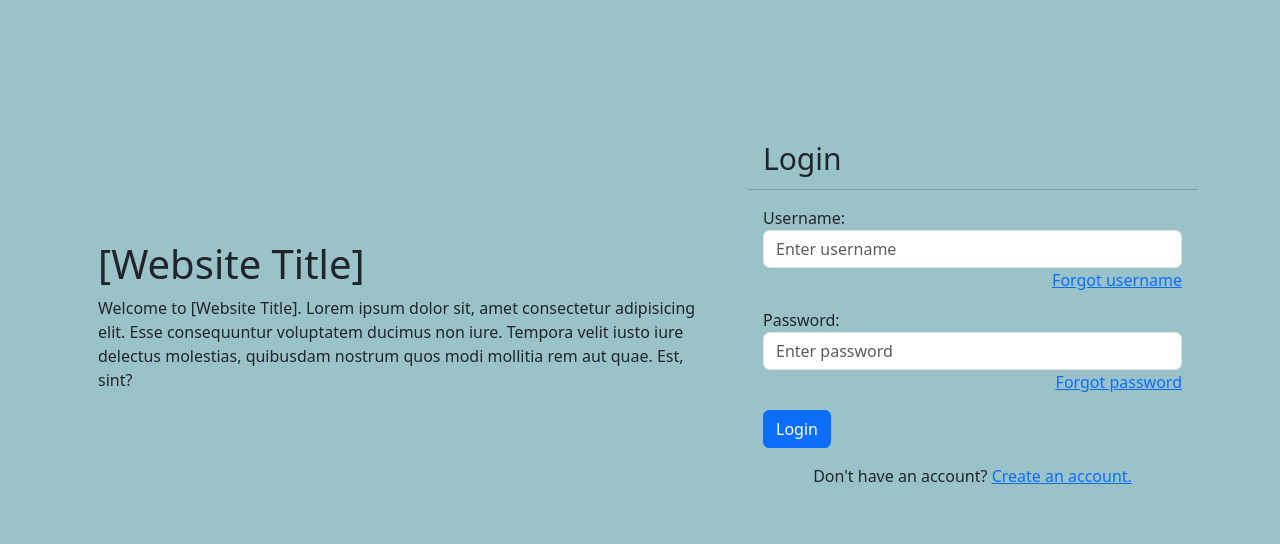
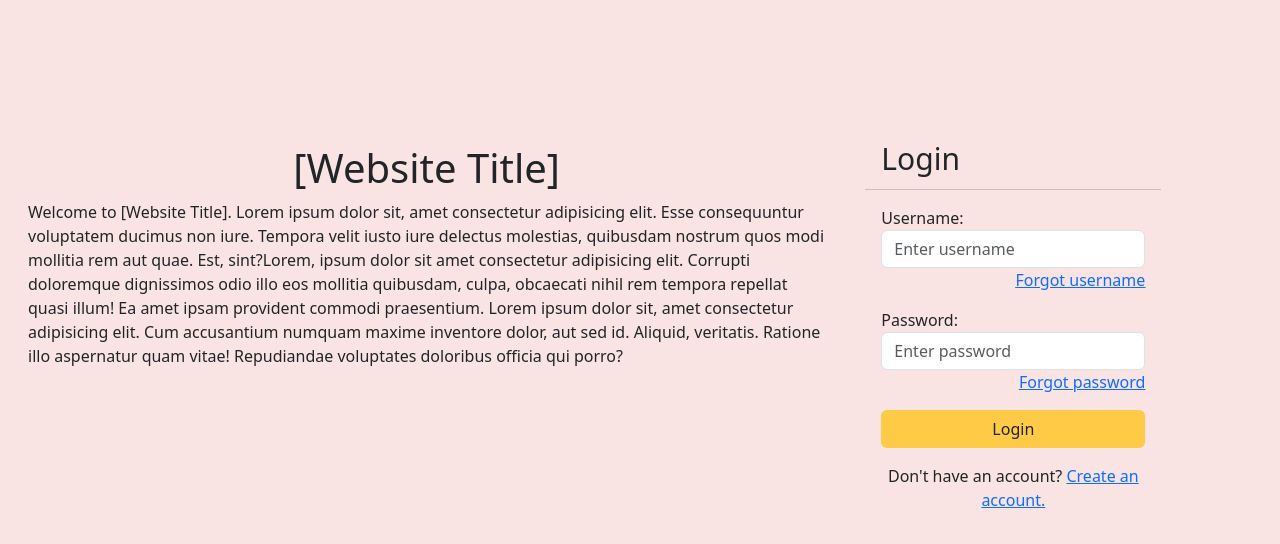
Before and after one commit to harshchaudh/picTalk, a website: page public/pages/login.html in a window 1280 px wide. Drawn offline with nearby package versions, Linux system fonts and the light colour scheme.

Commit message:
"Updating login page"

```diff
--- a/public/pages/login.html
+++ b/public/pages/login.html
@@ -12,17 +12,25 @@
 </head>
 
 <body>
-    <div class="container">
+    <div class="container-fluid">
         <div class="row">
-            <div class="col-lg-7">
+            <div class="col-xl-8">
                 <div class="card">
                     <div class="card-body">
                         <h1 class="card-title">[Website Title]</h1>
-                        <p class="card-text">Welcome to [Website Title]. Lorem ipsum dolor sit, amet consectetur adipisicing elit. Esse consequuntur voluptatem ducimus non iure. Tempora velit iusto iure delectus molestias, quibusdam nostrum quos modi mollitia rem aut quae. Est, sint?</p>
+                        <p class="card-text">Welcome to [Website Title]. Lorem ipsum dolor sit, amet consectetur
+                            adipisicing elit. Esse consequuntur voluptatem ducimus non iure. Tempora velit iusto
+                            iure
+                            delectus molestias, quibusdam nostrum quos modi mollitia rem aut quae. Est, sint?Lorem,
+                            ipsum dolor sit amet consectetur adipisicing elit. Corrupti doloremque dignissimos odio illo
+                            eos mollitia quibusdam, culpa, obcaecati nihil rem tempora repellat quasi illum! Ea amet
+                            ipsam provident commodi praesentium. Lorem ipsum dolor sit, amet consectetur adipisicing
+                            elit. Cum accusantium numquam maxime inventore dolor, aut sed id. Aliquid, veritatis.
+                            Ratione illo aspernatur quam vitae! Repudiandae voluptates doloribus officia qui porro?</p>
                     </div>
                 </div>
             </div>
-            <div class="col-lg-5">
+            <div class="col-xl-3">
                 <div class="card">
                     <div class="card-header">
                         Login
@@ -33,21 +41,21 @@
                                 <label for="username">Username:</label>
                                 <input type="text" class="form-control" id="username" placeholder="Enter username">
                             </div>
-                            <p class = "forgotLink"><a href="forgotDetails.html"><u>Forgot username</u></a></p>
+                            <p class="forgotLink"><a href="forgotDetails.html"><u>Forgot username</u></a></p>
                             <div class="form-group">
                                 <label for="password">Password:</label>
                                 <input type="password" class="form-control" id="password" placeholder="Enter password">
                             </div>
-                            <p class = "forgotLink"><a href="forgotDetails.html"><u>Forgot password</u></a></p>
-                            <button type = "submit" class="btn btn-primary btn-block">Login</button>
+                            <p class="forgotLink"><a href="forgotDetails.html"><u>Forgot password</u></a></p>
+                            <button type="submit" class="btn">Login</button>
                         </form>
                     </div>
+                    <p class="signUpLink">Don't have an account? <a href="signup.html">Create an account.</a></p>
                 </div>
-                <p class = "signUpLink">Don't have an account? <a href = "signup.html">Create an account.</a></p>
             </div>
         </div>
     </div>
-    <script src = "../../node_modules/bootstrap/dist/js/bootstrap.bundle.js"></script>
+    <script src="../../node_modules/bootstrap/dist/js/bootstrap.bundle.js"></script>
 </body>
 
 </html>
--- a/public/stylesheets/login.css
+++ b/public/stylesheets/login.css
@@ -1,28 +1,42 @@
 body{
-  background-color: #9AC2C9;
+  background-color: #FAE3E3;
 }
-.container{
+.container-fluid{
+  border: 0px solid black;
   padding-top: 10%;
+}
+.col{
+  border: 2px solid yellow;
+}
+.card-title{
+  text-align: center;
 }
 
 .forgotLink{
   text-align: right;
   line-height: 1.5;
 }
+
 .signUpLink{
   text-align: center;
 }
 
-.row{
-  align-items: center;
+.card{
+  border: 0px solid black;
+  background-color: #FAE3E3;
 }
 
-.card{
-  border: 0px solid black;
-  background-color: #9AC2C9;
-}
 .card-header{
-  background-color: #9AC2C9;
+  background-color: #FAE3E3;
   text-align: left;
   font-size: 30px;
 }
+
+.btn{
+  background-color: #FFCB47;
+  width: 100%;
+}
+
+.btn:hover{
+  background-color: #E7B22C;
+}
```
Also changed, not shown: index.html (added, +10 -0 lines), public/pages/popup.html (added, +52 -0 lines), public/pages/signup.html (+5 -31 lines).
